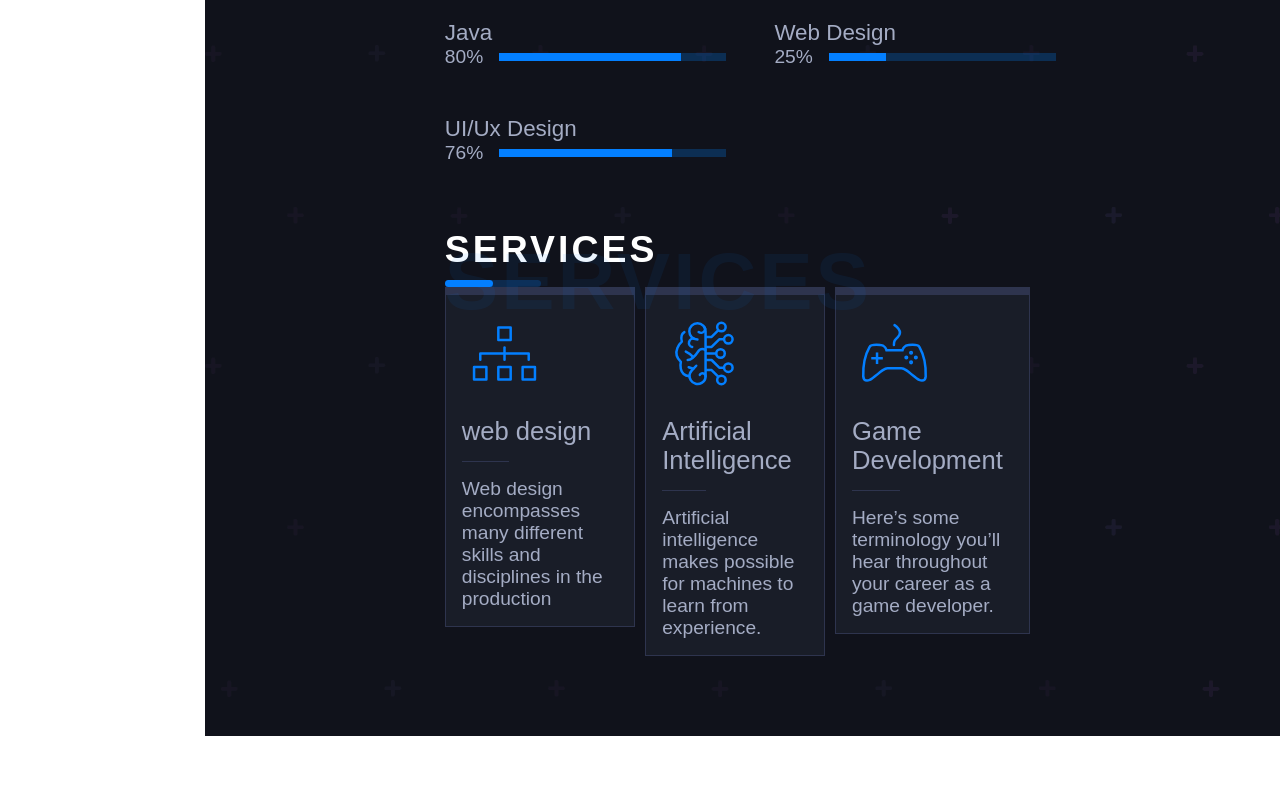
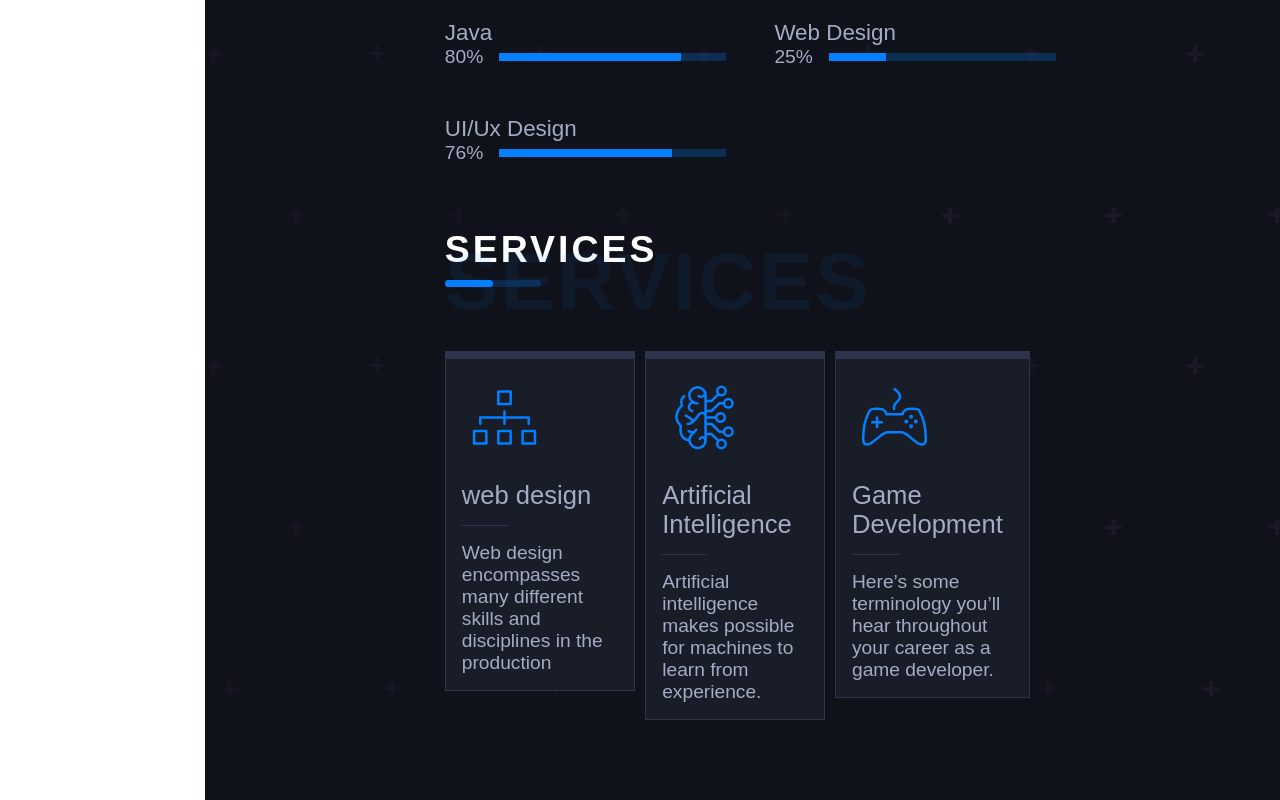
Before and after one commit to shafeenashaikh/React-Portfolio, a React (Create React App) app: page /about in a window 1280 px wide. Shown: the part 1081-1881 px from the top of the page. Before the commit the page ends 1817 px from the top, so only its background shows below. Built offline with nearby package versions, Linux system fonts and the light colour scheme; a web font is replaced by a local one.

Commit message:
added scrollbar to the about page

```diff
--- a/src/App.scss
+++ b/src/App.scss
@@ -12,6 +12,16 @@
     margin: 0;
     box-sizing: border-box;
 }
+body::-webkit-scrollbar{
+    width: 8px;
+}
+body::-webkit-scrollbar-thumb{
+    background-color: #0381ff79;
+    border-radius: 50px;
+}
+body::-webkit-scrollbar-track{
+    background-color: #a4acc4;
+}
 
 body{
     color: #a4acc4;
--- a/src/Styles/_services.scss
+++ b/src/Styles/_services.scss
@@ -35,4 +35,5 @@
 .services-container{
     display: flex;
     justify-content: space-between;
+    margin-top: 4rem;
 }
```
